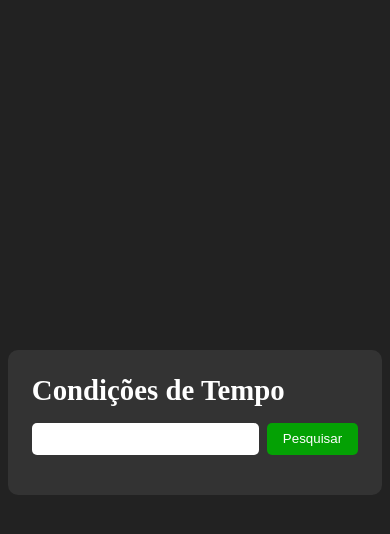
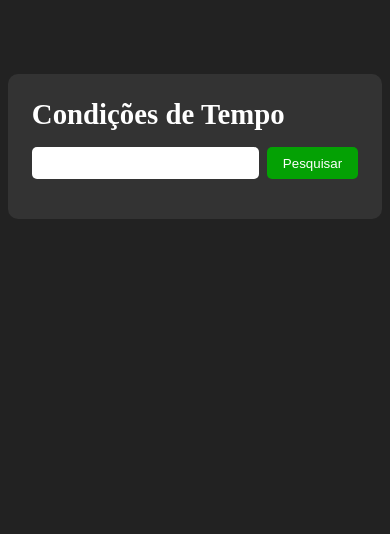
Before and after one commit to FernandoLelis/condicoes-do-tempo, a website: page index.html in a window 390 px wide. Drawn offline with Linux system fonts and the light colour scheme.

Commit message:
edit margin

```diff
--- a/styles/styles.css
+++ b/styles/styles.css
@@ -12,6 +12,15 @@ body {
   display: flex;
   justify-content: center;
   align-items: center;
+}
+
+@media (max-width: 600px) {
+  body {
+    color: white;
+    height: 30vh;
+    max-width: 95%;
+    margin: 20px;
+  }
 }
 
 main {
```
